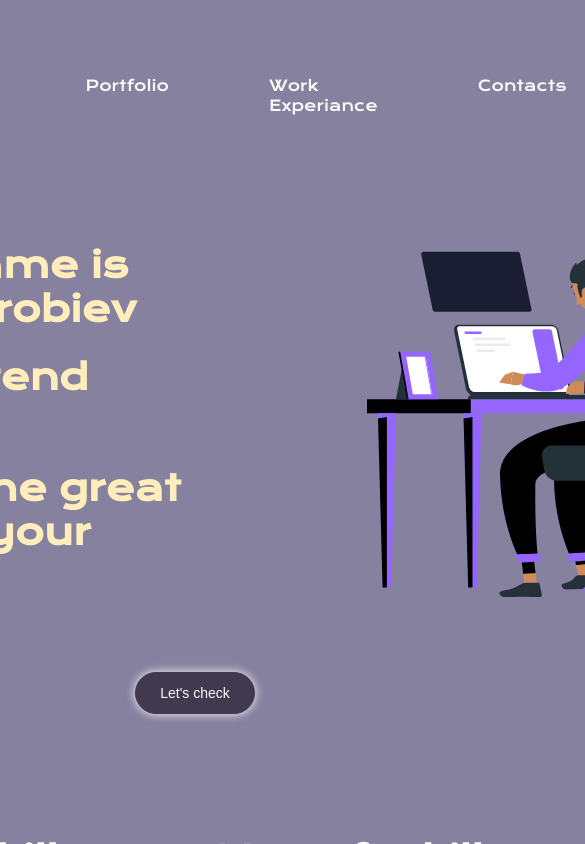
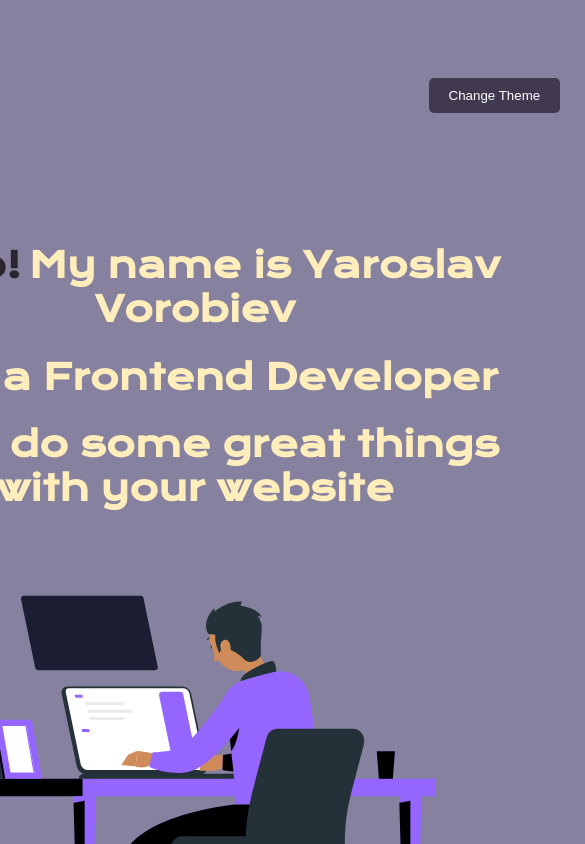
Before and after one commit to PLXRYV/project-plxryv, a React (Vite) app: page / in a window 390 px wide. Shown: the top 844 px of the page, 585 px wide, since content can reach past the window. Built offline with nearby package versions, Linux system fonts and the light colour scheme.

Commit message:
update project

```diff
--- a/src/styles/components/animationMain.css
+++ b/src/styles/components/animationMain.css
@@ -3,3 +3,9 @@
     align-items: center;
     justify-content: center;
 }
+
+@media (max-width: 992px) {
+    .animationMain{
+        flex-direction: column;
+    }
+}
--- a/src/styles/components/footer.css
+++ b/src/styles/components/footer.css
@@ -15,6 +15,22 @@
     box-shadow: var(--color-white) 0 0 10px;
     display:flex;
     justify-content: space-between;
+}
+
+@media (max-width: 1440px) {
+    .footer-container {
+        max-width: 1080px;
+        width: 100%;
+    }
+}
+
+@media (max-width: 992px) {
+    .footer-container {
+        max-width: 768px;
+        width: 100%;
+        display: flex;
+        flex-direction: column;
+    }
 }
 
 .footer-text {
@@ -54,10 +70,3 @@
     background-color: var(--color-pale-violet);
     box-shadow: var(--color-pale-violet) 0 0 10px;
 }
-
-@media (max-width: 1440px) {
-    .footer-container {
-        max-width: 1080px;
-        width: 100%;
-    }
-}
--- a/src/styles/components/header.css
+++ b/src/styles/components/header.css
@@ -31,3 +31,9 @@
     border-radius: 5px;
     cursor: pointer;
 }
+
+@media (max-width: 992px) {
+    .nav-list {
+        display: none;
+    }
+}
--- a/src/styles/components/main.css
+++ b/src/styles/components/main.css
@@ -11,3 +11,12 @@
     width: 600px;
     padding: 30px 150px 0 100px;
 }
+
+@media (max-width: 992px) {
+    .mainText {
+        width:700px;
+        text-align: center;
+        padding: 30px 30px 0 30px;
+
+    }
+}
--- a/src/styles/components/portfolio.css
+++ b/src/styles/components/portfolio.css
@@ -20,6 +20,12 @@
     padding: 50px 30px;
     border-radius: 100px;
     box-shadow: var(--color-white) 0px 0px 10px;
+}
+
+@media (max-width: 992px) {
+    .myportfolio-item {
+        flex-direction: column;
+    }
 }
 
 .portfolio-item-image {
@@ -67,3 +73,10 @@
         width: 100%;
     }
 }
+
+@media (max-width: 992px) {
+    .myportfolio-item {
+        max-width: 768px;
+        width: 100%;
+    }
+}
--- a/src/styles/components/workExperiance.css
+++ b/src/styles/components/workExperiance.css
@@ -57,3 +57,10 @@
         width: 100%;
     }
 }
+
+@media (max-width: 992px) {
+    .experience-item {
+        max-width: 768px;
+        width: 100%;
+    }
+}
```
